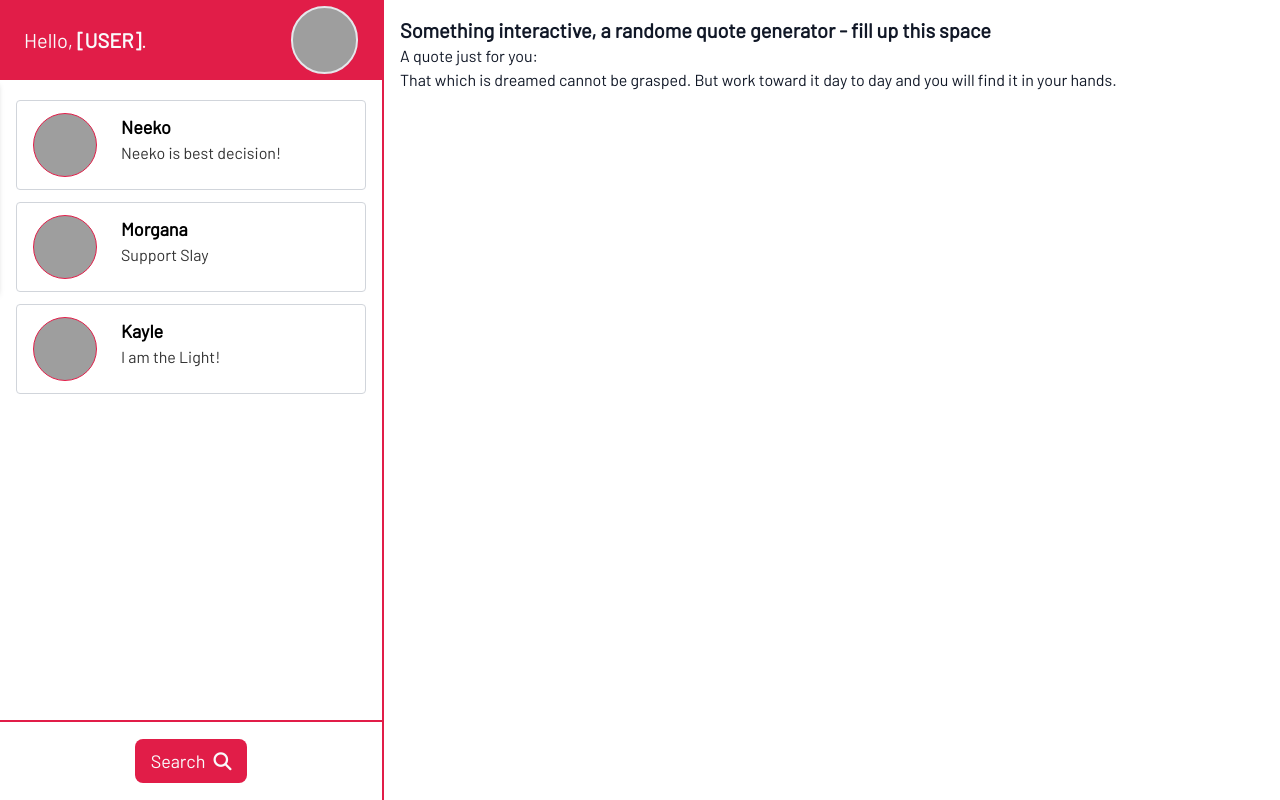
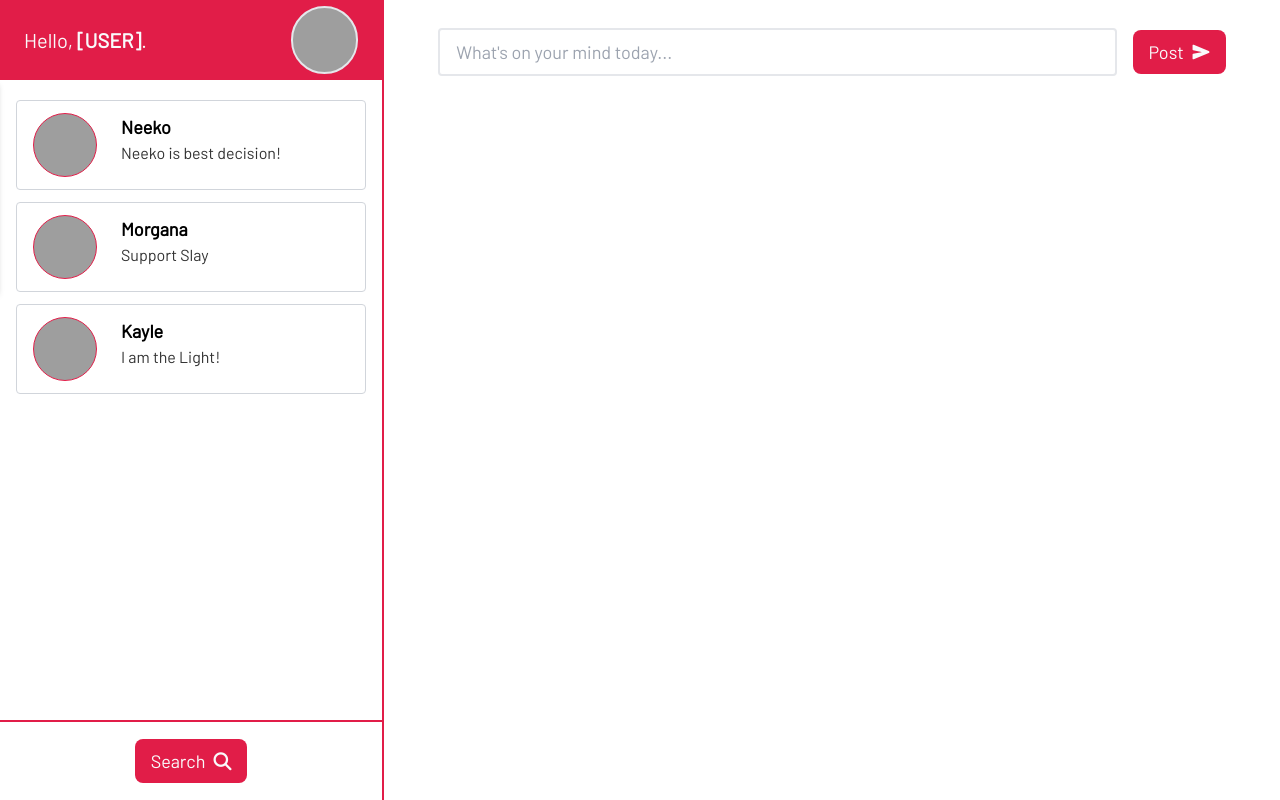
Before and after one commit to brajpatel/messaging-app, a React (Vite) app: page / in a window 1280 px wide. Built offline with nearby package versions, Linux system fonts and the light colour scheme; grey boxes are pictures that could not be loaded.

Commit message:
Create form for creating posts

```diff
--- a/src/components/Feed.jsx
+++ b/src/components/Feed.jsx
@@ -1,13 +1,17 @@
 import { useEffect } from "react";
+import {  IoSend } from "react-icons/io5";
 
 function Feed() {
     return (
         <div id="container" className='relative hidden lg:block lg:h-screen p-4 bg-white dark:bg-gray-900 text-gray-900 dark:text-gray-50 overflow-hidden'>
-            <p className="text-xl font-bold">Something interactive, a randome quote generator - fill up this space</p>
+            <form className="flex justify-center items-center gap-4 px-2 py-3">
+                <input className='w-[80%] bg-white dark:bg-gray-800 text-lg text-black dark:text-gray-100 px-4 py-2 border-2 border-gray-200 dark:border-gray-800 focus:outline-none focus:border-rose-500 dark:focus:border-gray-500 rounded' placeholder="What's on your mind today..."/>
 
-            <p>A quote just for you:</p>
-            <p>That which is dreamed cannot be grasped. But work toward it day to day and you will find it in your hands.</p>
-
+                <button className='flex justify-center items-center gap-2 bg-rose-600 hover:bg-rose-500 dark:bg-gray-800 dark:hover:bg-gray-700 px-4 py-[0.85rem] sm:py-2 text-gray-50 rounded-lg text-lg outline-none' type='submit'>
+                    <span className='hidden sm:block'>Post</span>
+                    <IoSend/>
+                </button>
+            </form>
         </div>
     )
 }
```
